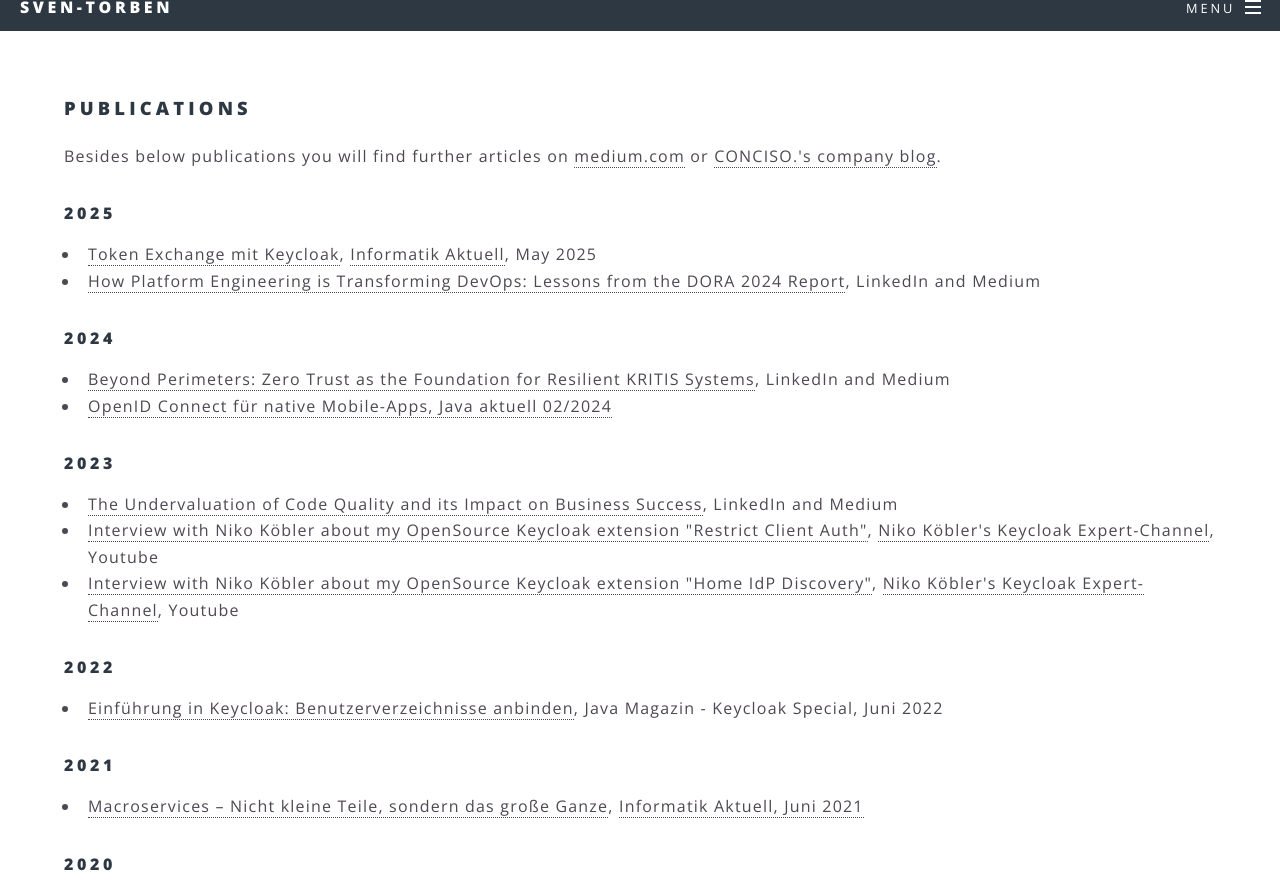
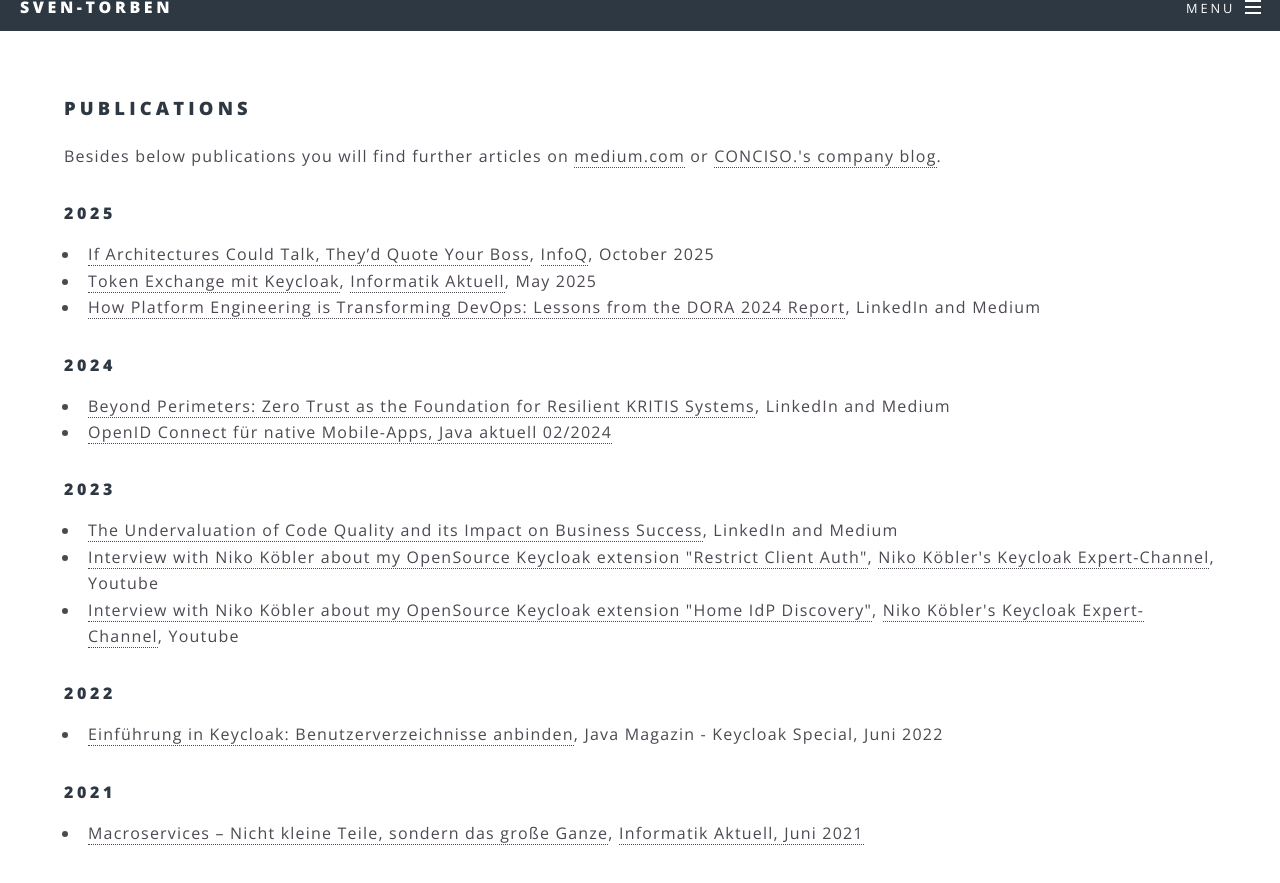
Before and after one commit to sventorben/sventorben.de, a Jekyll site: the page built from publications.html, in a window 1280 px wide and 900 px high, scrolled down 380 px, cut to the strip 17-900 px from the top of the window. Built offline with Jekyll 4.4.1, drawn with Linux system fonts in a browser that asks for light colours.

Commit message:
Add article If Architectures Could Talk, They’d Quote Your Boss

```diff
--- a/publications.html
+++ b/publications.html
@@ -8,6 +8,7 @@ subtitle: Excerpt of my publications in (online) magazines
 
 	<h4>2025</h4>
 	<ul>
+		<li><a href="https://www.infoq.com/articles/architecture-quote-your-boss/" target="_blank">If Architectures Could Talk, They’d Quote Your Boss</a>, <a href="https://www.infoq.com/" target="_blank">InfoQ</a>, October 2025
 		<li><a href="https://www.informatik-aktuell.de/betrieb/sicherheit/token-exchange-mit-keycloak.html" target="_blank">Token Exchange mit Keycloak</a>, <a href="https://www.informatik-aktuell.de/" target="_blank">Informatik Aktuell</a>, May 2025
 		<li><a href="https://sventorben.medium.com/how-platform-engineering-is-transforming-devops-lessons-from-the-dora-2024-report-c4967f5bb593" target="_blank">How Platform Engineering is Transforming DevOps: Lessons from the DORA 2024 Report</a>, LinkedIn and Medium</li>
 	</ul>
```
